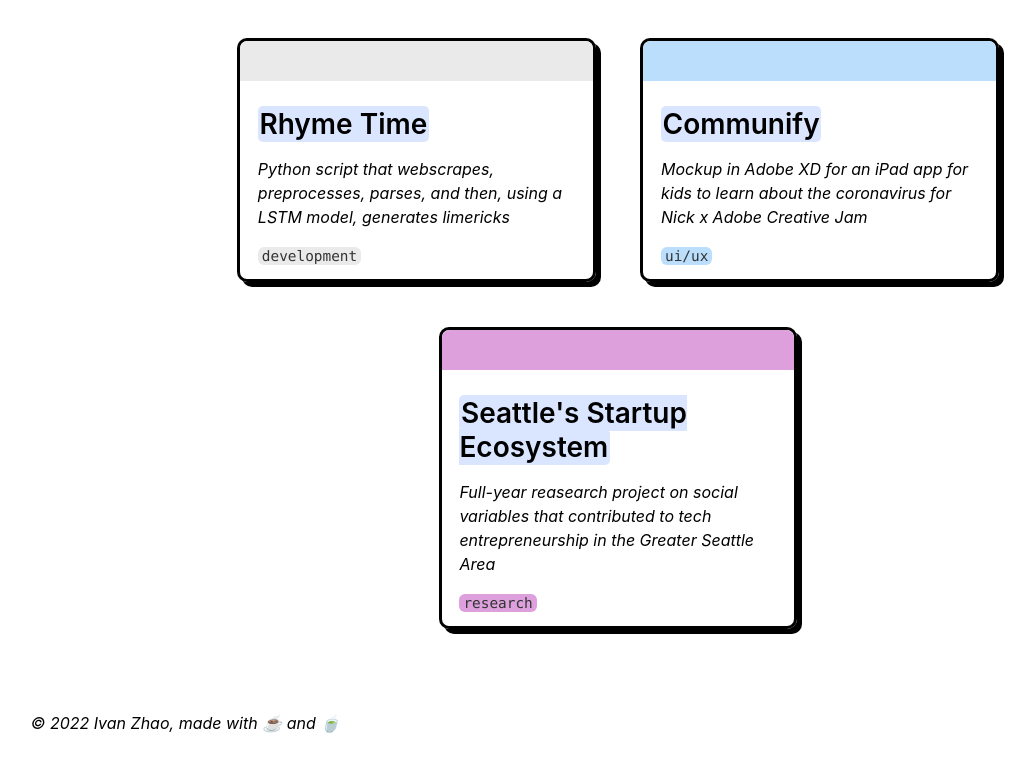
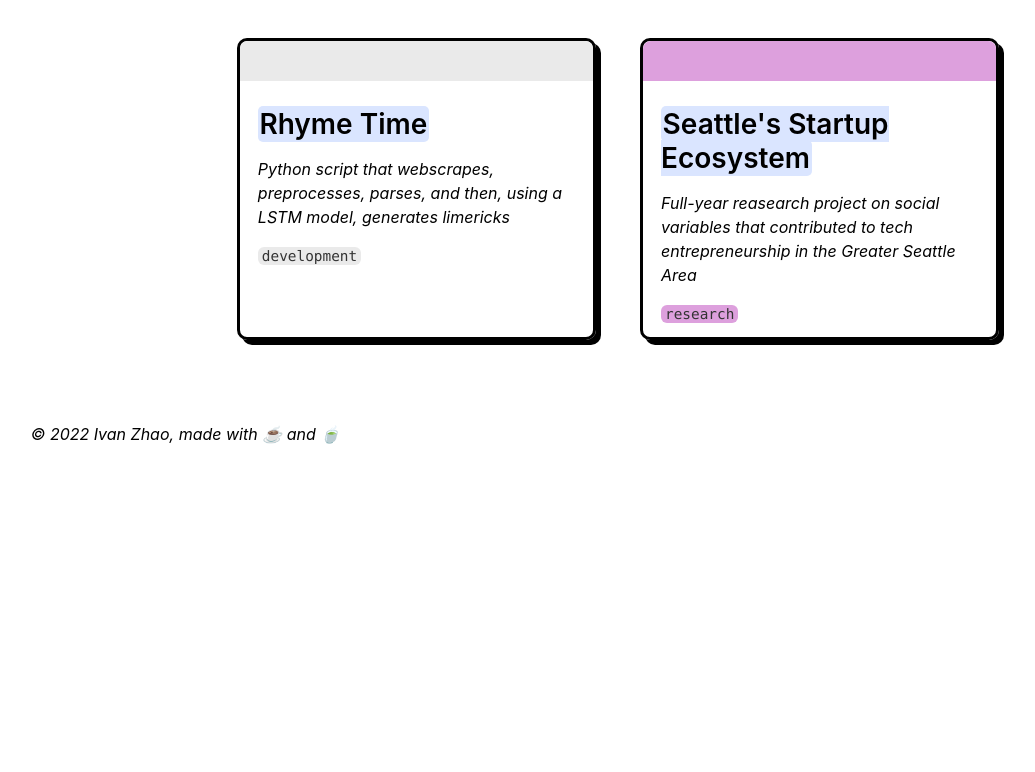
Before and after one commit to zhaovan/personal-site, a Next.js app: page /projects in a window 1280 px wide. Shown: the part 3142-3914 px from the top of the page, without its empty margins (22-1057 px from the left). After the commit the page ends 3629 px from the top, so only its background shows below. Built offline with nearby package versions, Linux system fonts and the light colour scheme; some icons are missing; a web font is replaced by a local one.

Commit message:
remove adobe xd project which no longer has url

```diff
--- a/data/projects.js
+++ b/data/projects.js
@@ -134,14 +134,6 @@ const projects = [
     tags: ["development"],
   },
   {
-    name: "Communify",
-    description:
-      "Mockup in Adobe XD for an iPad app for kids to learn about the coronavirus for Nick x Adobe Creative Jam",
-    website:
-      "https://xd.adobe.com/view/2f06327c-4cd1-408c-7c38-64d3b967668e-5937/",
-    tags: ["ui/ux"],
-  },
-  {
     name: "Seattle's Startup Ecosystem",
     description:
       "Full-year reasearch project on social variables that contributed to tech entrepreneurship in the Greater Seattle Area",
```
